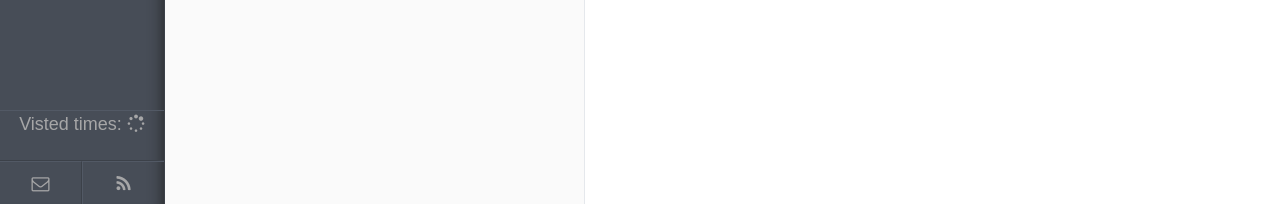
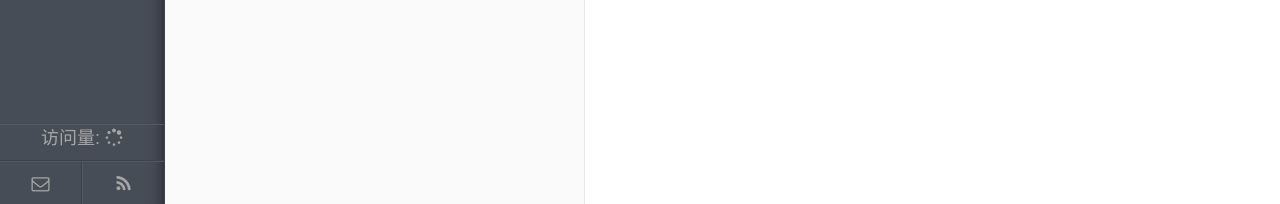
Before and after one commit to cleardusk/cleardusk-old.github.io, a Jekyll site: the page built from index.md, in a window 1280 px wide. Shown: the part 696-900 px from the top of the page. Built offline with Jekyll 4.4.1, drawn with Linux system fonts in a browser that asks for light colours; nearby versions of some CDN libraries; comment, search, counter and statistics services are not loaded.

Commit message:
Debuging...

```diff
--- a/_includes/nav.html
+++ b/_includes/nav.html
@@ -14,7 +14,7 @@
       <link rel="stylesheet" href="//maxcdn.bootstrapcdn.com/font-awesome/4.3.0/css/font-awesome.min.css">
       <span id="busuanzi_container_site_pv">
         <!-- Visted times: <span id="busuanzi_value_site_pv"></span> -->
-        Visted times: <span id="busuanzi_value_site_pv"><i class="fa fa-spinner fa-spin"></i></span>
+        访问量: <span id="busuanzi_value_site_pv"><i class="fa fa-spinner fa-spin"></i></span>
       </span>
     </div>
 
--- a/assets/css/style.css
+++ b/assets/css/style.css
@@ -187,7 +187,7 @@
 
 #tags__visit {
   width: 100%;
-  height: 44px;
+  height: 30px;
   border-top: 1px solid #525965;
 
   position: absolute;
```
